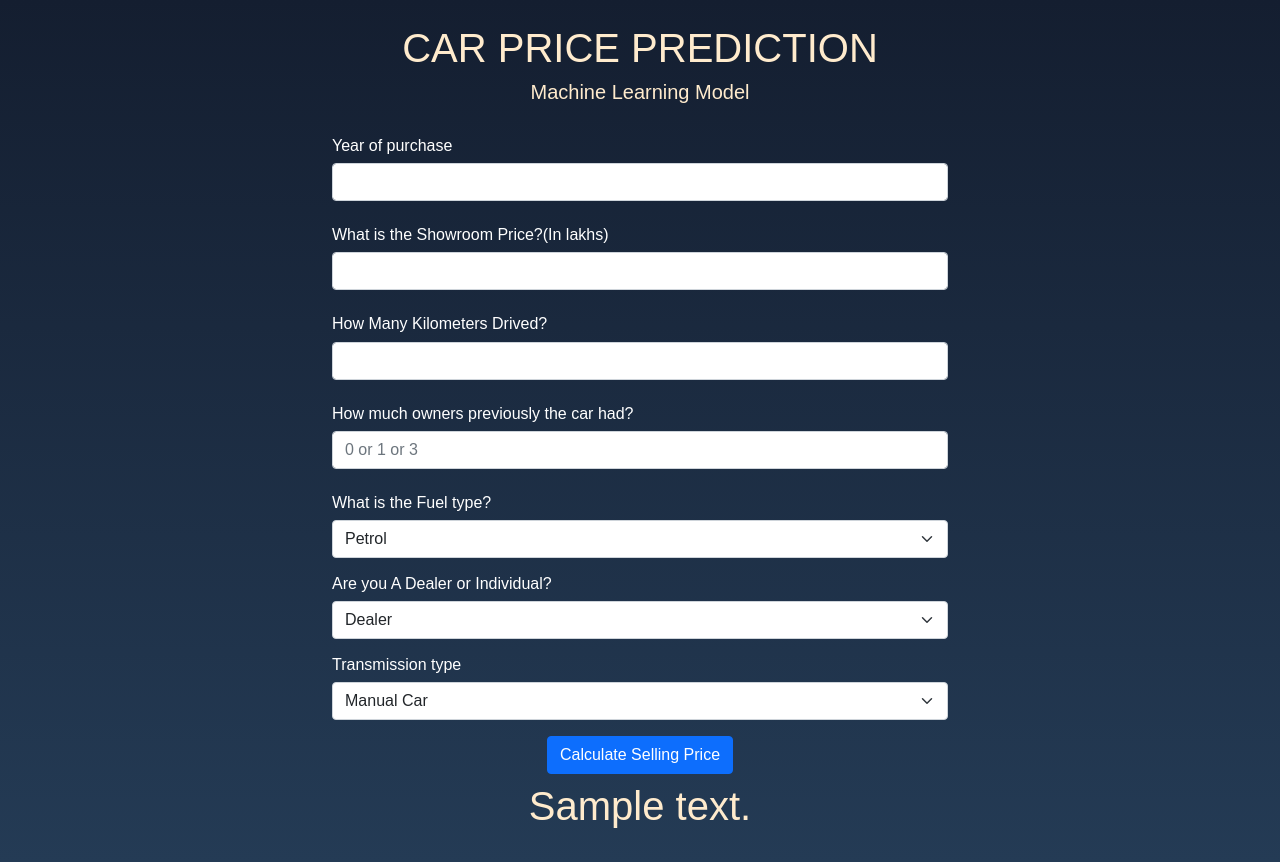
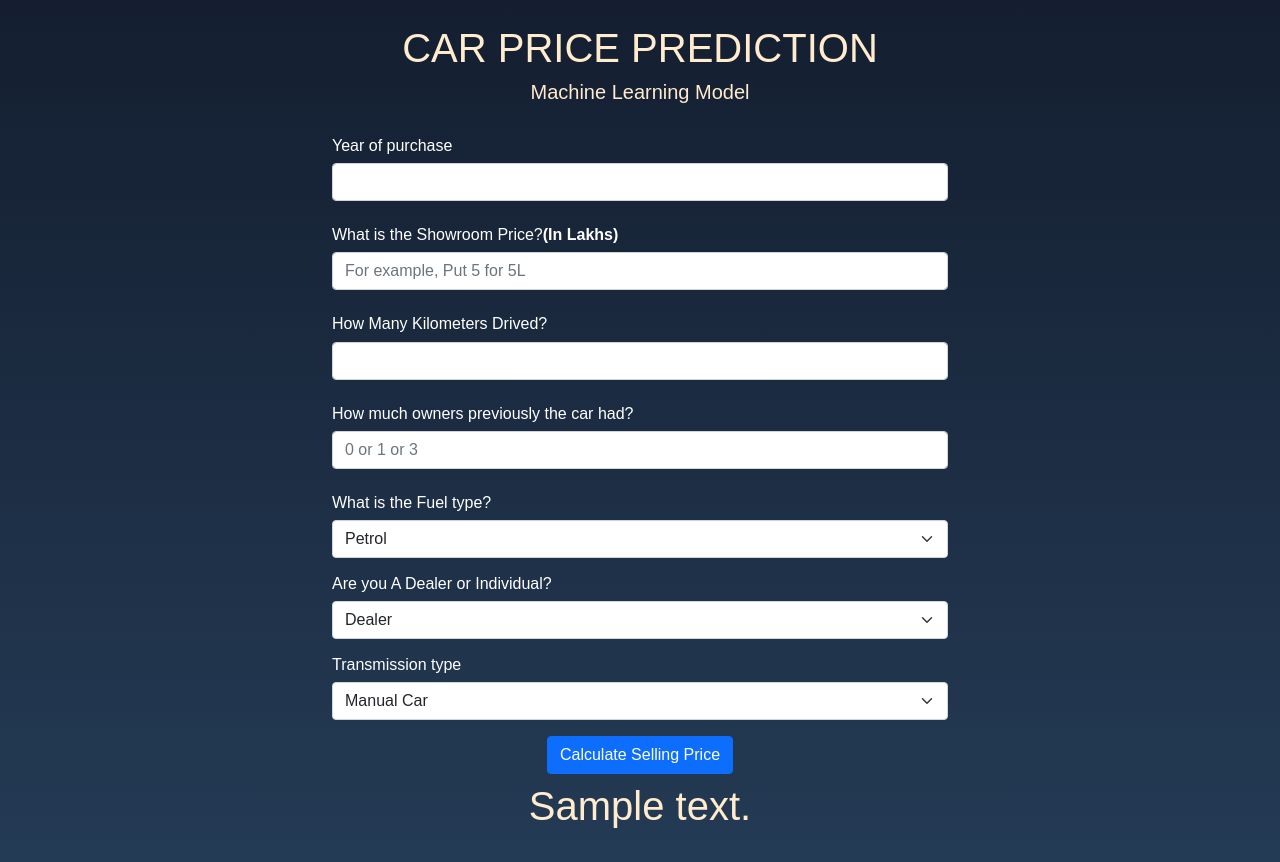
Before and after one commit to Rohanvp07/Car-Price-Prediction, a Flask app: template templates/index.html in a window 1280 px wide. Run offline with Flask 2, Linux system fonts and the light colour scheme; the template is opened without the code that fills it: most values are stand-ins (such as "Sample title", 1, 10 or a date in 2020); parts of the project's set-up code (start-up, migrations or seed data) failed here and were passed over.

Commit message:
Update index.html

```diff
--- a/templates/index.html
+++ b/templates/index.html
@@ -68,14 +68,14 @@
             <h6>Year of purchase</h6>
             <input type="number" class="form-control" id="Year" name="Year" required="required">
             <br/>
-            <h6>What is the Showroom Price?(In lakhs)</h6>
-            <input type="text" class="form-control" id="Present_Price" name="Present_Price" required="required">
+            <h6>What is the Showroom Price?<b>(In Lakhs)</b></h6>
+            <input type="number" class="form-control" id="Present_Price" placeholder="For example, Put 5 for 5L" name="Present_Price" required="required">
             <br/>
             <h6>How Many Kilometers Drived?</h6>
-            <input type="text" class="form-control" id="Kms_Driven" name="Kms_Driven" required="required">
+            <input type="number" class="form-control" id="Kms_Driven" name="Kms_Driven" required="required">
             <br/>
             <h6>How much owners previously the car had?</h6>
-            <input type="text" class="form-control" id="Owner" name="Owner" placeholder="0 or 1 or 3" required="required">
+            <input type="number" class="form-control" id="Owner" name="Owner" placeholder="0 or 1 or 3" required="required">
             <br/>
             <h6>What is the Fuel type?</h6>
             <select class="form-select form-select-md mb-3" aria-label=".form-select-lg example" name="Fuel_Type_Petrol">
@@ -98,7 +98,7 @@
             </div>
 
             <div class="p-2 w-full text-center">
-                <h1 class="sm:text-3xl text-2xl font-medium title-font mb-4 text-white-900", style="color: blanchedalmond;">{{ prediction_text }}</h1>
+                <h1 class="sm:text-3xl text-2xl font-large title-font mb-4 text-white-900", style="color: blanchedalmond;">{{ prediction_text }}</h1>
             </div>
             </form>
     </div>
```
